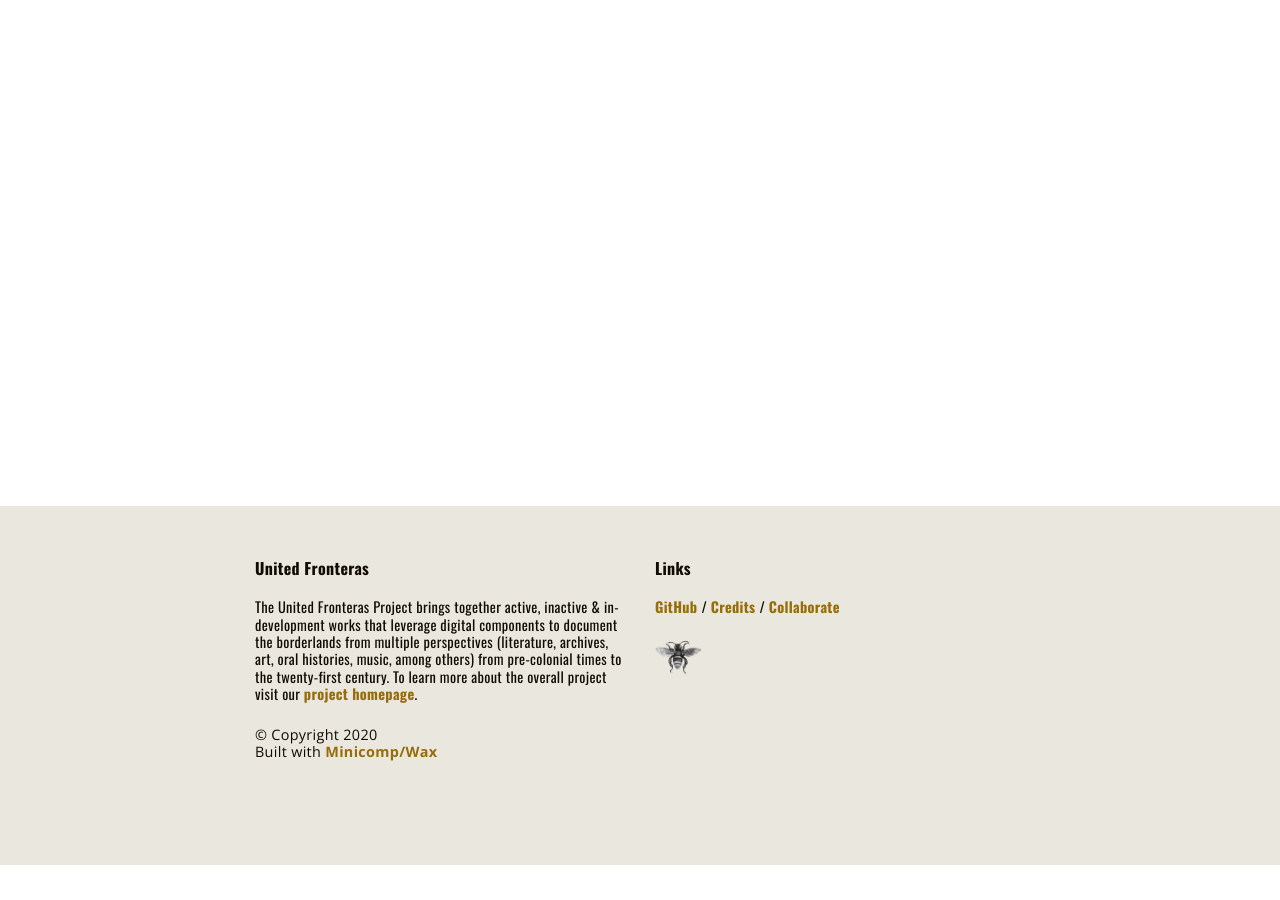
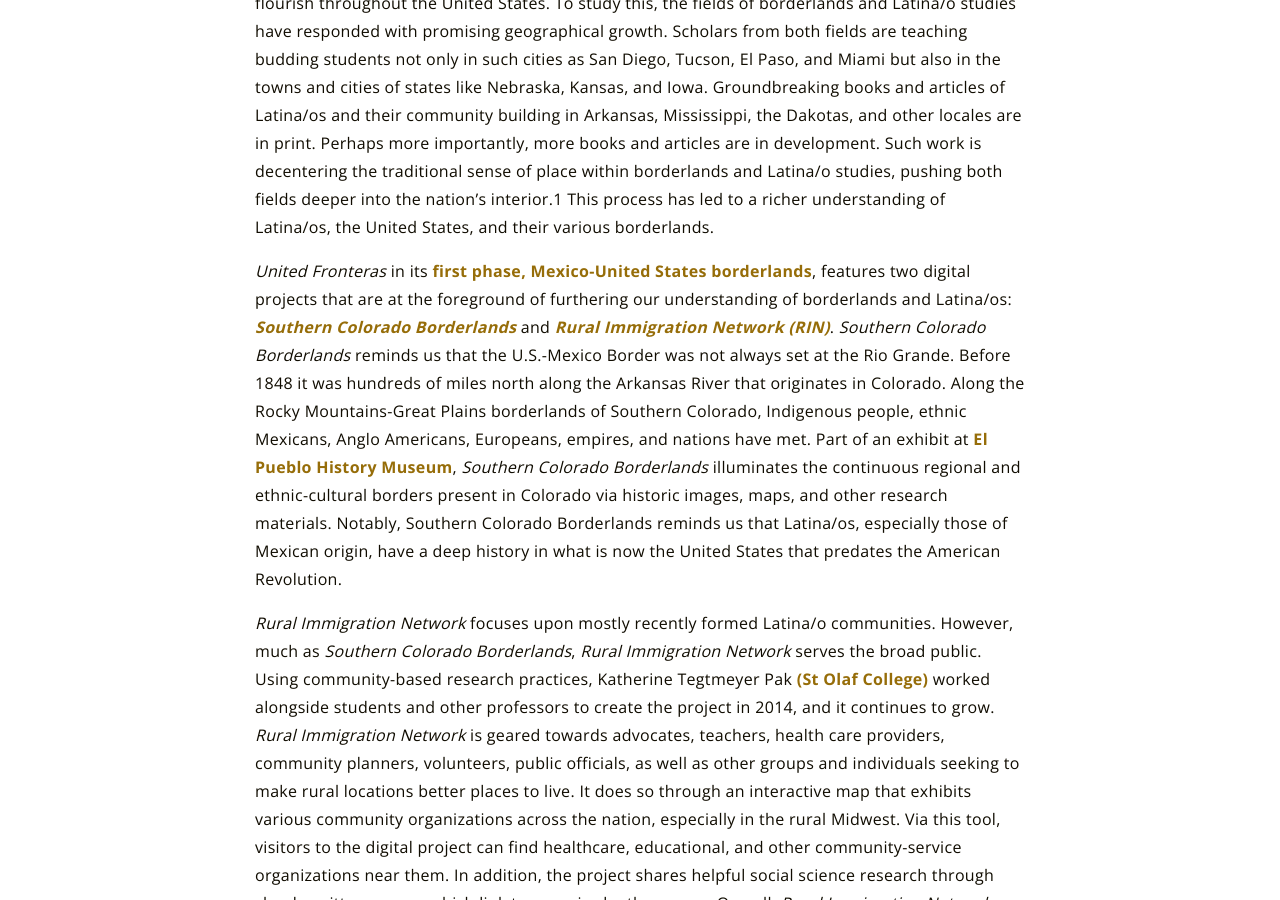
Before and after one commit to unitedfronteras/ufexhibition_mexusa, a Jekyll site: the page built from _reflections/zapataj.md, in a window 1280 px wide and 900 px high, scrolled down 357 px. Built offline with Jekyll 4.4.1, drawn with Linux system fonts in a browser that asks for light colours; before the commit the page ends 1222 px from its top, so only the background shows below that; some of the changed text lies outside the part shown.

Commit message:
Update zapataj.md

```diff
--- a/_reflections/zapataj.md
+++ b/_reflections/zapataj.md
@@ -1,7 +1,66 @@
 ---
 layout: page
-title: "DH and Uncovering Interior Border/Frontera"
+title: "Uncovering the Interior Border/Frontera and Building Community Through Digital Humanities"
 permalink: /reflections/zapataj/
 ---
 
-*Por Joel Zapata*
+
+*By Joel Zapata, Assistant Profesor in the School of History, Philosophy and Religion at Oregon University*
+
+
+Latina/os have joined communities, filled jobs in various sectors, and made local economies
+flourish throughout the United States. To study this, the fields of borderlands and Latina/o
+studies have responded with promising geographical growth. Scholars from both fields are
+teaching budding students not only in such cities as San Diego, Tucson, El Paso, and Miami but
+also in the towns and cities of states like Nebraska, Kansas, and Iowa. Groundbreaking books
+and articles of Latina/os and their community building in Arkansas, Mississippi, the Dakotas,
+and other locales are in print. Perhaps more importantly, more books and articles are in
+development. Such work is decentering the traditional sense of place within borderlands and
+Latina/o studies, pushing both fields deeper into the nation’s interior.1 This process has led to a
+richer understanding of Latina/os, the United States, and their various borderlands.
+
+*United Fronteras* in its [first phase, Mexico-United States borderlands](https://unitedfronteras.github.io/ufexhibition_mexusa/), features two digital projects that are at the foreground of furthering our
+understanding of borderlands and Latina/os: [*Southern Colorado Borderlands*](https://unitedfronteras.github.io/ufexhibition_mexusa/united/obj099/) and [*Rural
+Immigration Network (RIN)*](https://unitedfronteras.github.io/ufexhibition_mexusa/united/obj098/). *Southern Colorado Borderlands* reminds us that the U.S.-Mexico
+Border was not always set at the Rio Grande. Before 1848 it was hundreds of miles north along
+the Arkansas River that originates in Colorado. Along the Rocky Mountains-Great Plains
+borderlands of Southern Colorado, Indigenous people, ethnic Mexicans, Anglo Americans,
+Europeans, empires, and nations have met. Part of an exhibit at [El Pueblo History Museum](https://www.historycolorado.org/el-pueblo-history-museum),
+*Southern Colorado Borderlands* illuminates the continuous regional and ethnic-cultural borders
+present in Colorado via historic images, maps, and other research materials. Notably, Southern
+Colorado Borderlands reminds us that Latina/os, especially those of Mexican origin, have a deep
+history in what is now the United States that predates the American Revolution.
+
+*Rural Immigration Network* focuses upon mostly recently formed Latina/o communities.
+However, much as *Southern Colorado Borderlands*, *Rural Immigration Network* serves the
+broad public. Using community-based research practices, Katherine Tegtmeyer Pak [(St Olaf
+College)](https://wp.stolaf.edu/) worked alongside students and other professors to create the project in 2014, and it
+continues to grow. *Rural Immigration Network* is geared towards advocates, teachers, health care
+providers, community planners, volunteers, public officials, as well as other groups and
+individuals seeking to make rural locations better places to live. It does so through an interactive
+map that exhibits various community organizations across the nation, especially in the rural
+Midwest. Via this tool, visitors to the digital project can find healthcare, educational, and other
+community-service organizations near them. In addition, the project shares helpful social science
+research through clearly written essays, which link to more in-depth sources. Overall, *Rural
+Immigration Network*, “allows community builders to learn from others like themselves, creating
+an online network that stretches across geographic distances and highlights efforts to empower
+and support immigrant newcomers in rural areas.” 2
+
+*Rural Immigration Network* focuses on connecting people to better individual and community
+life in a myriad of ways. *Southern Colorado Borderlands* centers on historical education for the
+public. Together, *Southern Colorado Borderlands* and *Rural Immigration Network* reveal the
+broad geographies and time spans borderlands and Latina/o scholars must consider. Ultimately,
+by interconnect scholarship and digital tools, these projects demonstrate the academic, social,
+and cultural potential of digital humanities.
+
+
+
+
+1 See, for example, Perla M. Guerrero, Nuevo South: Asians, Latinas/os, and the Remaking of Place (Austin:
+University of Texas Press, 2017); Julie M. Weise, Corazón de Dixie: Mexicanos in the U.S. South since 1910
+(Chapel Hill: University of North Carolina Press, 2015); Refugio Rochin, “Latinos on the Great Plains: An
+Overview,” Great Plains Research 10 (Fall 2000): 243-252; Bryan Winston, “Mexican Community Formation in
+Nebraska, 1910-1950,” Nebraska History, 100 (Spring 2019): 3-19.
+
+2 “What is the Rural Immigration Network (RIN)?” Rural Immigration Network,
+[https://ruralimmigration.net/about2-page/](https://ruralimmigration.net/about2-page/).
```
